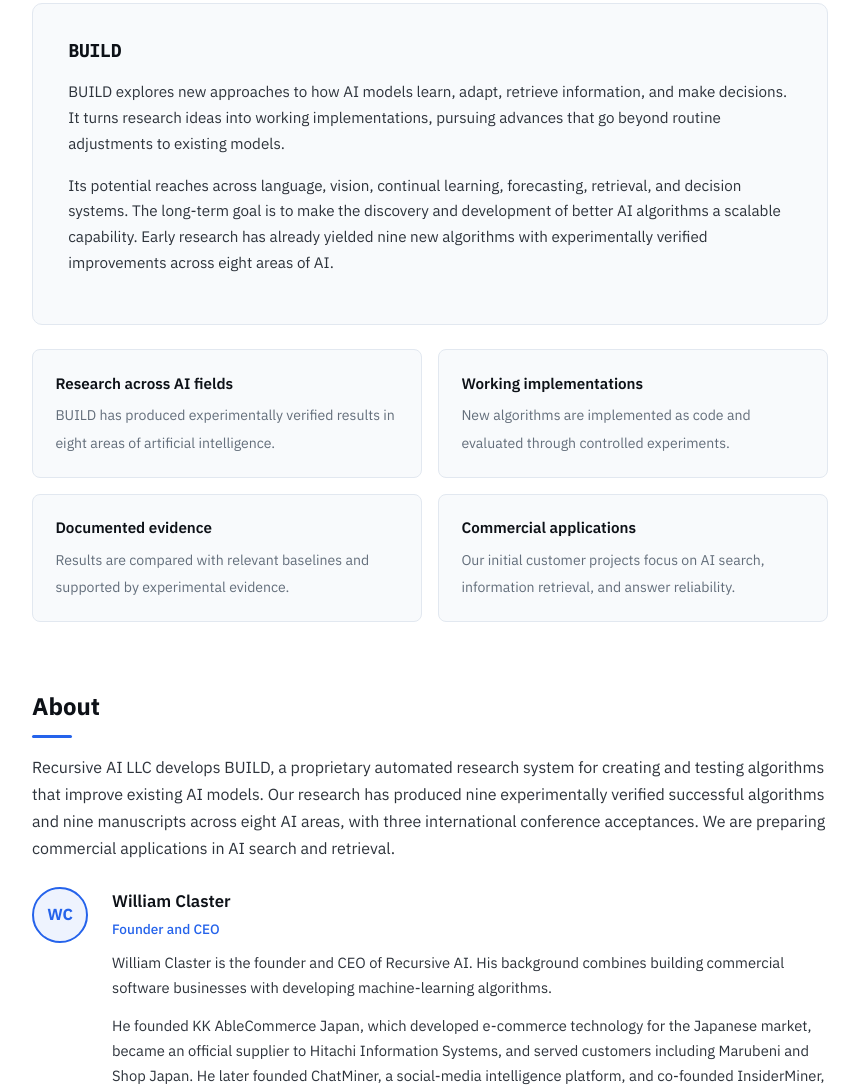
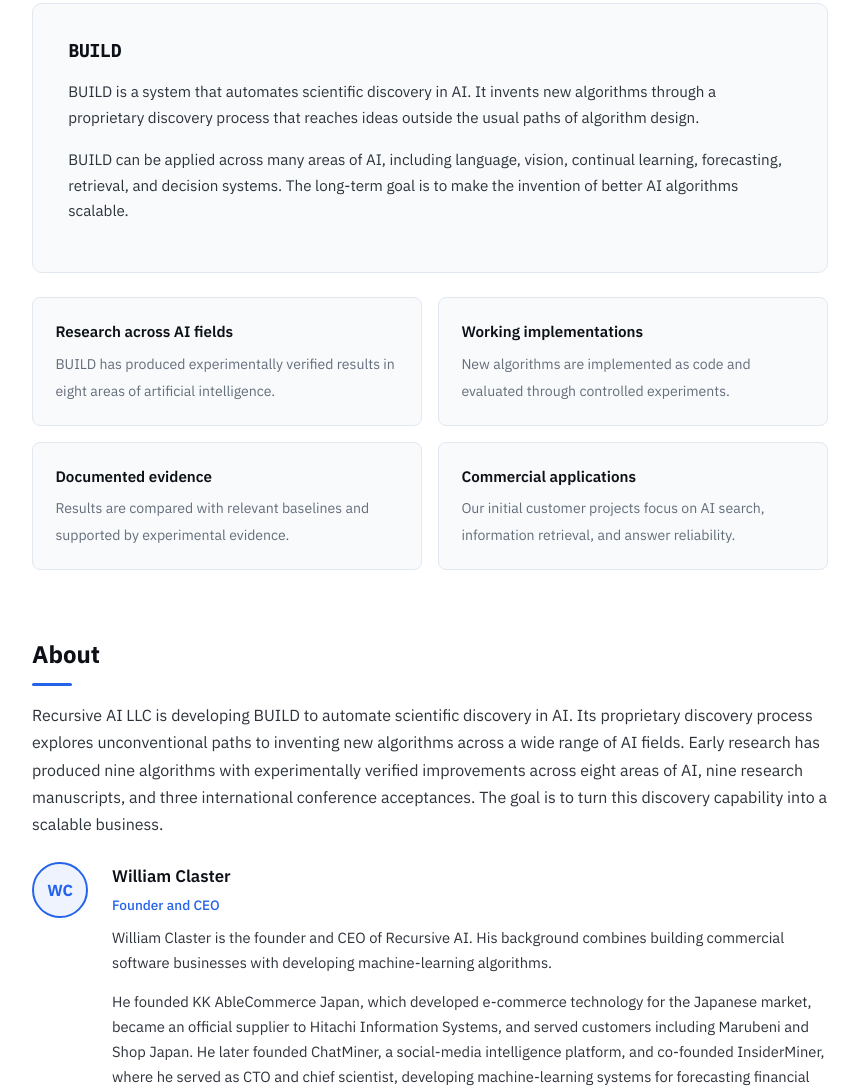
Before and after one commit to onyourmark/recursiveai, a plain HTML site: page index.html in a window 1280 px wide. Shown: the part 937-2028 px from the top of the page, without its empty margins (210-1069 px from the left). Drawn offline with Linux system fonts and the light colour scheme.

Commit message:
Align BUILD, homepage introduction, and About copy around scientific discovery

```diff
--- a/index.html
+++ b/index.html
@@ -436,7 +436,7 @@
 <div class="hero with-pitch" id="home-hero">
   <div class="hero-copy">
     <h1>Automated research for <span>better AI algorithms</span></h1>
-    <p>Recursive AI is developing BUILD, an automated research system for inventing, implementing, and testing new AI algorithms. Our vision is to accelerate progress in accuracy, reliability, robustness, and efficiency across many kinds of AI systems.</p>
+    <p>Recursive AI is developing BUILD, a system that automates scientific discovery in AI. Its proprietary approach explores ideas beyond conventional algorithm design, with the goal of making algorithm invention scalable across artificial intelligence.</p>
     <a href="#contact" class="hero-contact">Get in touch</a>
   </div>
   <div class="hero-pitch" id="hero-pitch">
@@ -476,8 +476,8 @@
 
   <div class="product-card">
     <h3>BUILD</h3>
-    <p>BUILD explores new approaches to how AI models learn, adapt, retrieve information, and make decisions. It turns research ideas into working implementations, pursuing advances that go beyond routine adjustments to existing models.</p>
-    <p>Its potential reaches across language, vision, continual learning, forecasting, retrieval, and decision systems. The long-term goal is to make the discovery and development of better AI algorithms a scalable capability. Early research has already yielded nine new algorithms with experimentally verified improvements across eight areas of AI.</p>
+    <p>BUILD is a system that automates scientific discovery in AI. It invents new algorithms through a proprietary discovery process that reaches ideas outside the usual paths of algorithm design.</p>
+    <p>BUILD can be applied across many areas of AI, including language, vision, continual learning, forecasting, retrieval, and decision systems. The long-term goal is to make the invention of better AI algorithms scalable.</p>
   </div>
 
   <div class="features">
@@ -502,7 +502,7 @@
 
 <section id="about">
   <h2>About</h2>
-  <p>Recursive AI LLC develops BUILD, a proprietary automated research system for creating and testing algorithms that improve existing AI models. Our research has produced nine experimentally verified successful algorithms and nine manuscripts across eight AI areas, with three international conference acceptances. We are preparing commercial applications in AI search and retrieval.</p>
+  <p>Recursive AI LLC is developing BUILD to automate scientific discovery in AI. Its proprietary discovery process explores unconventional paths to inventing new algorithms across a wide range of AI fields. Early research has produced nine algorithms with experimentally verified improvements across eight areas of AI, nine research manuscripts, and three international conference acceptances. The goal is to turn this discovery capability into a scalable business.</p>
 
   <div class="founder">
     <div class="founder-icon">WC</div>
```
